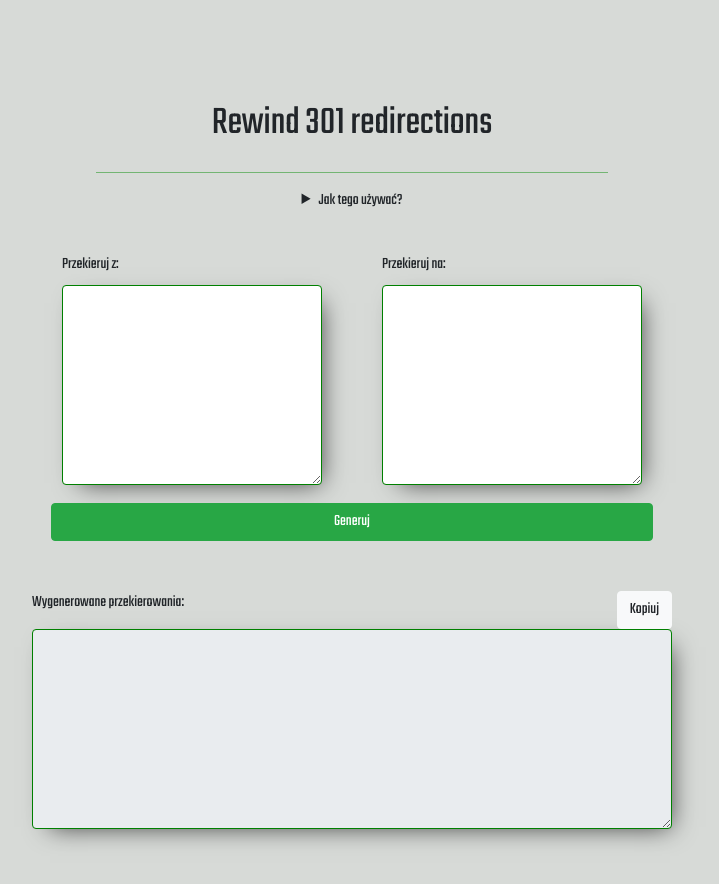
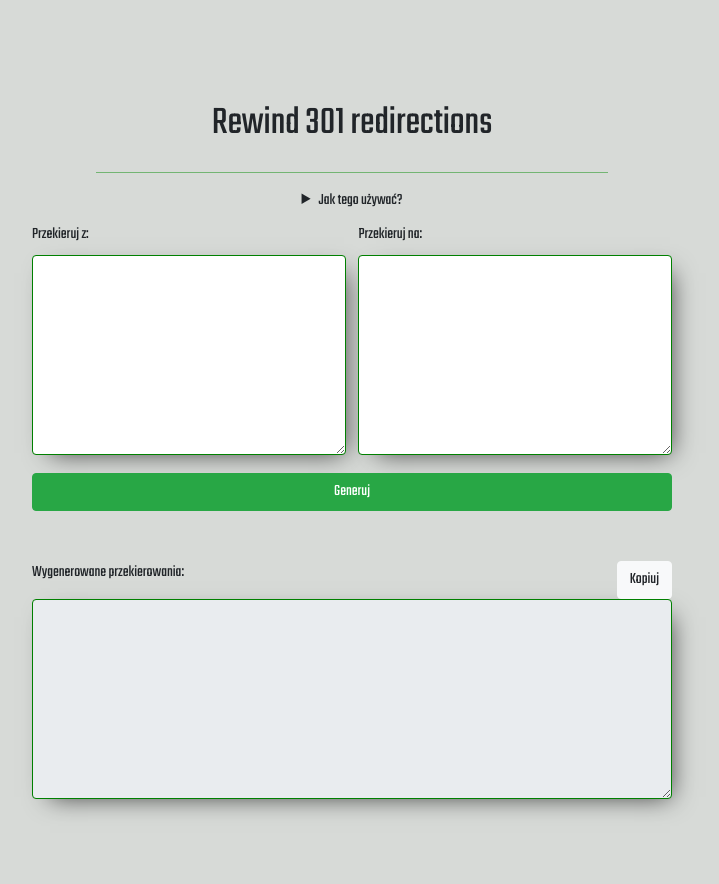
Before and after one commit to DevWichrowski/react-redirections, a React (Create React App) app: page / in a window 1280 px wide. Shown: the top 884 px of the page, without its empty margins (288-1007 px from the left). Built offline with nearby package versions, Linux system fonts and the light colour scheme.

Commit message:
Add button 'Generuj' styling

```diff
--- a/src/styles/app/App.css
+++ b/src/styles/app/App.css
@@ -44,6 +44,10 @@ hr {
   display: block;
 }
 
+summary {
+  outline: none;
+}
+
 .redirects {
   width: 100%;
   display: -webkit-box;
@@ -67,9 +71,8 @@ hr {
 }
 
 .textarea-container {
-  width: 50%;
+  width: 49%;
   height: 200px;
-  margin: 30px;
 }
 
 .textarea-container textarea {
@@ -90,8 +93,8 @@ hr {
 }
 
 .btn-success {
-  margin-top: 20px !important;
+  margin-top: 50px !important;
   margin-bottom: 50px !important;
-  width: 94.1%;
+  width: 100%;
 }
 /*# sourceMappingURL=App.css.map */
--- a/src/styles/app/App.scss
+++ b/src/styles/app/App.scss
@@ -40,6 +40,10 @@ hr {
   display: block;
 }
 
+summary {
+  outline: none;
+}
+
 .redirects {
   width: 100%;
   display: flex;
@@ -56,9 +60,9 @@ hr {
 }
 
 .textarea-container {
-  width: 50%;
+  width: 49%;
   height: 200px;
-  margin: 30px;
+  // margin: 30px;
 
   textarea {
     width: 100%;
@@ -79,7 +83,7 @@ hr {
 }
 
 .btn-success{
-  margin-top: 20px!important;
+  margin-top: 50px!important;
   margin-bottom: 50px!important;
-  width: 94.1%;
+  width: 100%;
 }
```
Also changed, not shown: 1 other file (tests, documents, lock files or other folders).
